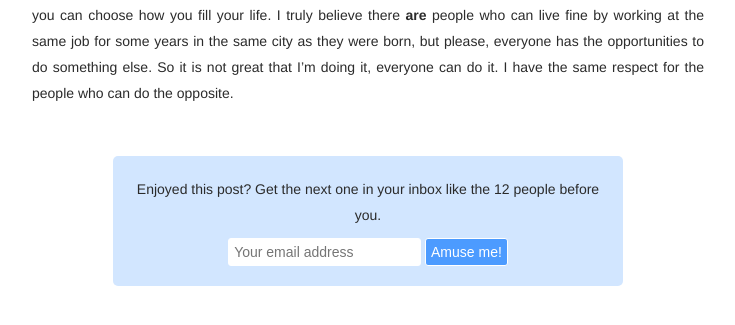
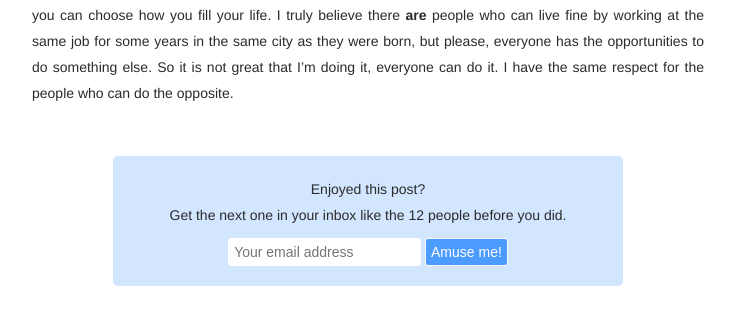
Before and after one commit to adriaandotcom/laspalmas.adriaan.io, a Jekyll site: the page built from _posts/2016-03-15-before-i-go.md, in a window 1280 px wide and 900 px high, scrolled down 1442 px, cut to the strip 534-859 px from the top of the window. Shown: the whole strip, without its empty margins (272-1007 px from the left). Built offline with Jekyll 4.4.1, drawn with Linux system fonts in a browser that asks for light colours.

Commit message:
Improve the newsletter text

```diff
--- a/_posts/2016-03-15-before-i-go.md
+++ b/_posts/2016-03-15-before-i-go.md
@@ -30,7 +30,10 @@ Just before my move to Las Palmas I got the opportunity to see this great view.
 For the people who say *"Wow, that you have the possibilities!"*, you are wrong! Everyone has those options, you can choose how you fill your life. I truly believe there **are** people who can live fine by working at the same job for some years in the same city as they were born, but please, everyone has the opportunities to do something else. So it is not great that I'm doing it, everyone can do it. I have the same respect for the people who can do the opposite.
 
 <form class="newsletter">
-  <p>Enjoyed this post? Get the next one in your inbox like the <span class="amount-of-people"></span> people before you.</p>
+  <p>
+    Enjoyed this post?<br>
+    Get the next one in your inbox like the <span class="amount-of-people"></span> people before you did.
+  </p>
   <p>
     <input type="email" placeholder="Your email address" name="email">
     <input type="submit" value="Amuse me!">
```
